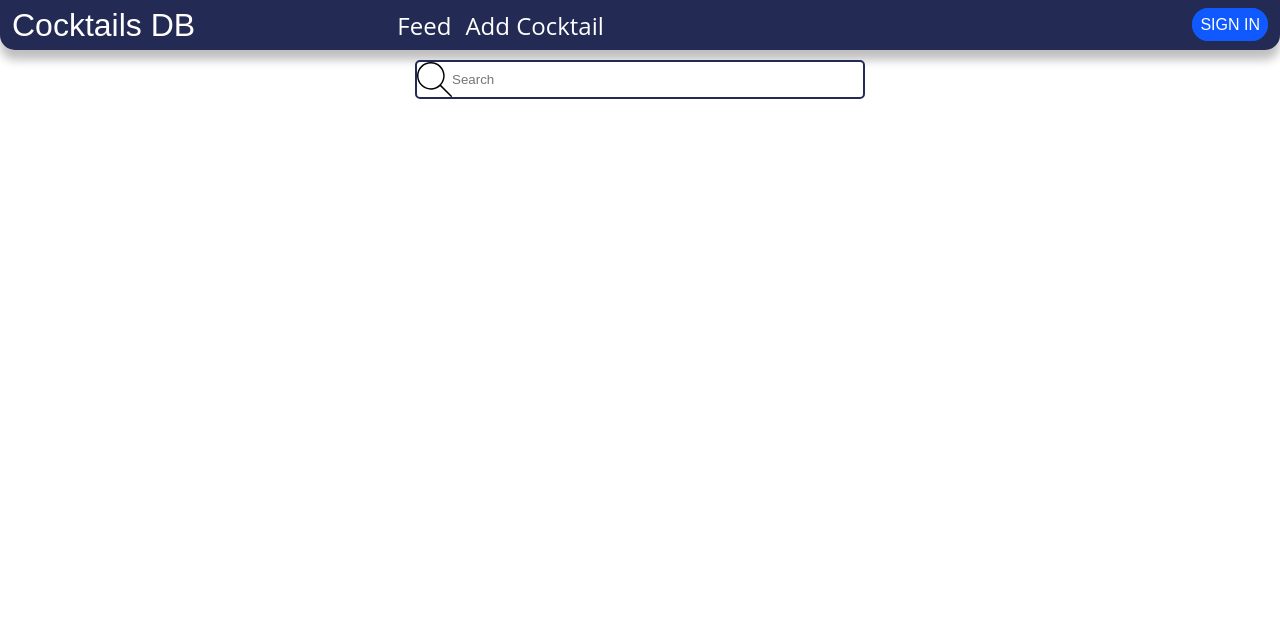
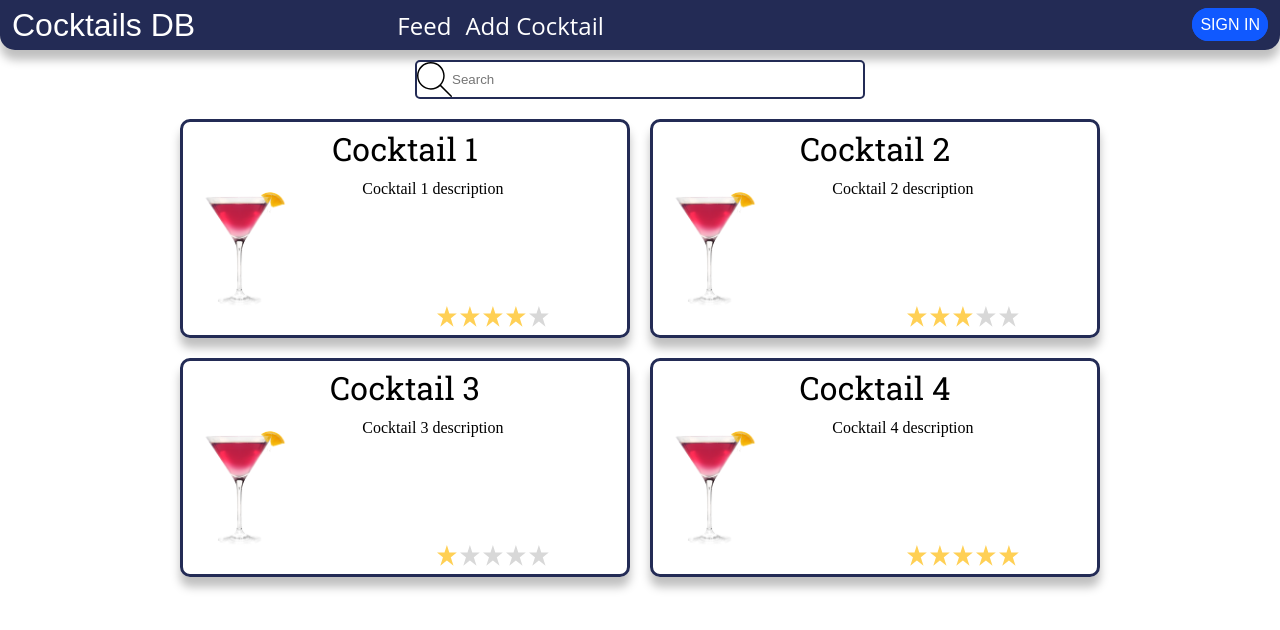
Before and after one commit to Whiskarek/CocktailsDB, a plain HTML site: page index.html in a window 1280 px wide. Both pictures are taken after a click on the link "Feed". Drawn offline with Linux system fonts and the light colour scheme.

Commit message:
created feed page

```diff
--- a/static/js/router/router.js
+++ b/static/js/router/router.js
@@ -24,10 +24,8 @@ export class Router {
 
     async loadPage(url) {
         history.pushState({}, "", url);
-        const header = document.getElementById('header');
+
         const content = document.getElementById('content');
-
-        await render(header, new Header());
 
         for (const {path, page} of this._routes) {
             if (path === url) {
@@ -45,6 +43,8 @@ export class Router {
     }
 
     async _load_initial_url() {
+        const header = document.getElementById('header');
+        await render(header, new Header());
         let url = window.location.pathname;
         await this.loadPage(url);
     }
--- a/static/js/utils/render.js
+++ b/static/js/utils/render.js
@@ -1,9 +1,9 @@
 const mainTitle = window.document.title;
 
-export async function render(document, view) {
-    document.innerHTML = await view.view();
-    view.onRender();
-    view.onPostRender();
+export async function render(element, view) {
+    await view.onPreRender(element);
+    await view.onRender(element);
+    await view.onPostRender(element);
     renderTitle(view);
 }
 
--- /dev/null
+++ b/static/js/utils/tmp_cocktails.js
@@ -0,0 +1,53 @@
+export const cocktails = [
+    {
+        id: 1,
+        name: "Cocktail 1",
+        desc: "Cocktail 1 description",
+        rating: 4.5,
+        ingredients: [
+            {
+                name: "Vodka",
+                amount: "50"
+            },
+            {
+                name: "Liqueur",
+                amount: "150"
+            }
+        ],
+        comments: [
+            {
+                user: "username1",
+                comment: "Abacaba",
+                rating: 4
+            },
+            {
+                user: "username43",
+                comment: "Abakdfkkdfcaba",
+                rating: 2
+            },
+            {
+                user: "username12",
+                comment: "Abacasdadaba",
+                rating: 3
+            },
+        ]
+    },
+    {
+        id: 2,
+        name: "Cocktail 2",
+        desc: "Cocktail 2 description",
+        rating: 3
+    },
+    {
+        id: 3,
+        name: "Cocktail 3",
+        desc: "Cocktail 3 description",
+        rating: 1
+    },
+    {
+        id: 4,
+        name: "Cocktail 4",
+        desc: "Cocktail 4 description",
+        rating: 5
+    },
+];
--- a/static/js/views/components/cocktail_card.js
+++ b/static/js/views/components/cocktail_card.js
@@ -1,7 +1,48 @@
-import {Component} from "./component";
+import {Component} from './component.js';
+import {Rating} from './rating.js';
+import {Router} from '../../router/router.js';
 
 export class CocktailCard extends Component {
-    constructor() {
+    static CardClass = '.coctail-card:not([id])';
+    static NameClass = '.coctail-name';
+    static ImageClass = '.coctail-img';
+    static DescClass = '.coctail-desc';
+    static RatingClass = '.coctail-rating';
+
+    constructor(data) {
         super('cocktail_card');
+        this._id = data.id;
+        this._name = data.name;
+        this._desc = data.desc;
+        this._rating = new Rating(false, data.rating);
+    }
+
+    async onRender(element) {
+        await super.onRender(element);
+
+        this._element = element.querySelector(CocktailCard.CardClass);
+        this._renderData(this._element);
+    }
+
+    async onPostRender(element) {
+        await super.onPostRender(element);
+
+        this._element.addEventListener('click', () => {
+            Router.INSTANCE.loadPage(`/cocktail/${this._id.toString()}`);
+        });
+    }
+
+    _renderData(element) {
+        element.id = this._id.toString();
+        let name = element.querySelector(CocktailCard.NameClass);
+        name.innerText = this._name;
+        let desc = element.querySelector(CocktailCard.DescClass);
+        desc.innerText = this._desc;
+        let rating = element.querySelector(CocktailCard.RatingClass);
+        this._renderRating(rating)
+    }
+
+    _renderRating(rating) {
+        this.renderComponent(rating, this._rating).then(() => {});
     }
 }
--- a/static/js/views/components/header.js
+++ b/static/js/views/components/header.js
@@ -2,10 +2,10 @@ import {Component} from './component.js';
 import {Router} from '../../router/router.js';
 
 export class Header extends Component {
-    static profileNavId = 'header-profile-nav';
-    static btnLoginId = 'btn-login';
-    static btnFeedId = 'btn-feed';
-    static btnAddCocktailId = 'btn-add-coctail';
+    static profileNavId = '#header-profile-nav';
+    static btnLoginId = '#btn-login';
+    static btnFeedId = '#btn-feed';
+    static btnAddCocktailId = '#btn-add-coctail';
 
     // TODO: Authorized view
     static viewAuthorized = `
@@ -23,10 +23,10 @@ export class Header extends Component {
         this._authorized = authorized;
     }
 
-    onRender() {
-        super.onRender();
+    async onRender(element) {
+        await super.onRender(element);
 
-        let profile_nav = document.getElementById(Header.profileNavId);
+        let profile_nav = element.querySelector(Header.profileNavId);
         if (this._authorized) {
             profile_nav.innerHTML = Header.viewAuthorized;
         } else {
@@ -34,11 +34,11 @@ export class Header extends Component {
         }
     }
 
-    onPostRender() {
-        super.onPostRender();
+    async onPostRender(element) {
+        await super.onPostRender(element);
 
-        let btnFeed = document.getElementById(Header.btnFeedId);
-        let btnAddCocktail = document.getElementById(Header.btnAddCocktailId);
+        let btnFeed = element.querySelector(Header.btnFeedId);
+        let btnAddCocktail = element.querySelector(Header.btnAddCocktailId);
 
         btnFeed.addEventListener('click', () => {
             Router.INSTANCE.loadPage('/');
@@ -50,7 +50,7 @@ export class Header extends Component {
         if (this._authorized) {
             // TODO
         } else {
-            let btnLogin = document.getElementById(Header.btnLoginId);
+            let btnLogin = element.querySelector(Header.btnLoginId);
 
             btnLogin.addEventListener('click', () => {
                 Router.INSTANCE.loadPage('/login');
--- /dev/null
+++ b/static/js/views/components/rating.js
@@ -0,0 +1,34 @@
+import {Component} from './component.js';
+
+export class Rating extends Component {
+    static star = `
+        <svg height="25" width="23" class="star rating" data-rating="1">
+            <polygon points="9.9, 1.1, 3.3, 21.78, 19.8, 8.58, 0, 8.58, 16.5, 21.78" style="fill-rule:nonzero;"/>
+        </svg>
+    `;
+
+    constructor(editable, initialRating) {
+        super();
+        this._editable = editable;
+        this._rating = initialRating;
+    }
+
+    async onRender(element) {
+        await super.onRender(element);
+
+        element.insertAdjacentElement('afterbegin', this._generateRating());
+    }
+
+    _generateRating() {
+        let div = document.createElement('div');
+        div.classList.add('stars');
+        if (!this._editable) {
+            div.classList.add('noedit');
+        }
+        div.setAttribute('data-stars', Math.floor(this._rating).toString());
+        for (let i = 0; i < 5; i++) {
+            div.insertAdjacentHTML('afterbegin', Rating.star);
+        }
+        return div;
+    }
+}
--- a/static/js/views/pages/feed.js
+++ b/static/js/views/pages/feed.js
@@ -1,7 +1,34 @@
 import {Page} from './page.js';
+import {CocktailCard} from '../components/cocktail_card.js';
+import {cocktails} from '../../utils/tmp_cocktails.js';
 
 export class Feed extends Page {
+    static cardContainerId = '#card-container';
+
     constructor() {
         super('feed', 'Feed');
     }
+
+    async onPreRender(element) {
+        await super.onPreRender(element);
+
+        this._cards = this._getCards();
+    }
+
+    async onRender(element) {
+        await super.onRender(element);
+
+        this.cardContainer = element.querySelector(Feed.cardContainerId);
+        for (const card of this._cards) {
+            await this.renderComponent(this.cardContainer, card);
+        }
+    }
+
+    async onPostRender(doc) {
+        await super.onPostRender(doc);
+    }
+
+    _getCards() {
+        return cocktails.map((item) => new CocktailCard(item));
+    }
 }
--- a/static/js/views/view.js
+++ b/static/js/views/view.js
@@ -1,32 +1,44 @@
+import {render} from '../utils/render.js';
+
 export class View {
     static PAGE = 0;
     static COMPONENT = 1;
-    static basePath = './static/views/';
+    static basePath = '/static/views/';
     static basePagePath = View.basePath + 'pages/';
     static baseComponentPath = View.basePath + 'components/';
 
     constructor(name, displayedName, viewType) {
-        this._name = name;
-        this._displayedName = displayedName;
-        this._type = viewType;
+        this._viewName = name;
+        this._viewDisplayedName = displayedName;
+        this._viewType = viewType;
         this._viewPath = null;
         this._view = null;
     }
 
     async _load() {
+        if (this.viewPath == null) {
+            return '';
+        }
         let response = await fetch(this.viewPath);
         if (!response.ok) {
-            throw `ViewNotFound: Name: ${this._name} Type: ${this._type} Path: ${this.viewPath}`
+            throw `ViewNotFound: Name: ${this._viewName} Type: ${this._viewType} Path: ${this.viewPath}`
         }
 
         return await response.text();
     }
 
-    onRender() {
-
+    async onPreRender(element) {
     }
 
-    onPostRender() {
+    async onRender(element) {
+        if (this._viewType === View.COMPONENT) {
+            element.insertAdjacentHTML('beforeend', await this.view());
+        } else {
+            element.innerHTML = await this.view();
+        }
+    }
+
+    async onPostRender(element) {
     }
 
     async view() {
@@ -37,24 +49,28 @@ export class View {
         return this._view;
     }
 
+    async renderComponent(component, view) {
+        await render(component, view);
+    }
+
     get viewPath() {
-        if (this._viewPath != null) {
+        if (this._viewName == null || this._viewPath != null) {
             return this._viewPath;
         }
 
-        if (this._type === View.PAGE) {
+        if (this._viewType === View.PAGE) {
             this._viewPath = View.basePagePath;
-        } else if (this._type === View.COMPONENT) {
+        } else if (this._viewType === View.COMPONENT) {
             this._viewPath = View.baseComponentPath;
         } else {
-            throw `UnsupportedViewType: View: ${this._name} Type: ${this._type}`;
+            throw `UnsupportedViewType: View: ${this._viewName} Type: ${this._viewType}`;
         }
 
-        this._viewPath += this._name + '.html';
+        this._viewPath += this._viewName + '.html';
         return this._viewPath;
     }
 
     get displayedName() {
-        return this._displayedName;
+        return this._viewDisplayedName;
     }
 }
--- a/static/views/components/cocktail_card.html
+++ b/static/views/components/cocktail_card.html
@@ -1,24 +1,6 @@
-<div class="coctail-card" onclick="document.location='/view.html'">
+<div class="coctail-card">
     <h2 class="coctail-name"></h2>
     <img class="coctail-img" src="/static/images/coctail_demo.png"/>
     <p class="coctail-desc"></p>
-    <div class="coctail-rating">
-        <div class="stars" data-stars="4">
-            <svg height="25" width="23" class="star rating" data-rating="1">
-                <polygon points="9.9, 1.1, 3.3, 21.78, 19.8, 8.58, 0, 8.58, 16.5, 21.78" style="fill-rule:nonzero;"/>
-            </svg>
-            <svg height="25" width="23" class="star rating" data-rating="1">
-                <polygon points="9.9, 1.1, 3.3, 21.78, 19.8, 8.58, 0, 8.58, 16.5, 21.78" style="fill-rule:nonzero;"/>
-            </svg>
-            <svg height="25" width="23" class="star rating" data-rating="1">
-                <polygon points="9.9, 1.1, 3.3, 21.78, 19.8, 8.58, 0, 8.58, 16.5, 21.78" style="fill-rule:nonzero;"/>
-            </svg>
-            <svg height="25" width="23" class="star rating" data-rating="1">
-                <polygon points="9.9, 1.1, 3.3, 21.78, 19.8, 8.58, 0, 8.58, 16.5, 21.78" style="fill-rule:nonzero;"/>
-            </svg>
-            <svg height="25" width="23" class="star rating" data-rating="1">
-                <polygon points="9.9, 1.1, 3.3, 21.78, 19.8, 8.58, 0, 8.58, 16.5, 21.78" style="fill-rule:nonzero;"/>
-            </svg>
-        </div>
-    </div>
+    <div class="coctail-rating"></div>
 </div>
--- a/static/views/pages/feed.html
+++ b/static/views/pages/feed.html
@@ -5,5 +5,5 @@
         </div>
     </form>
 </div>
-<div class="card-container">
+<div id="card-container" class="card-container">
 </div>
```
Also changed, not shown: static/views/pages/view.html (+3 -31 lines).
